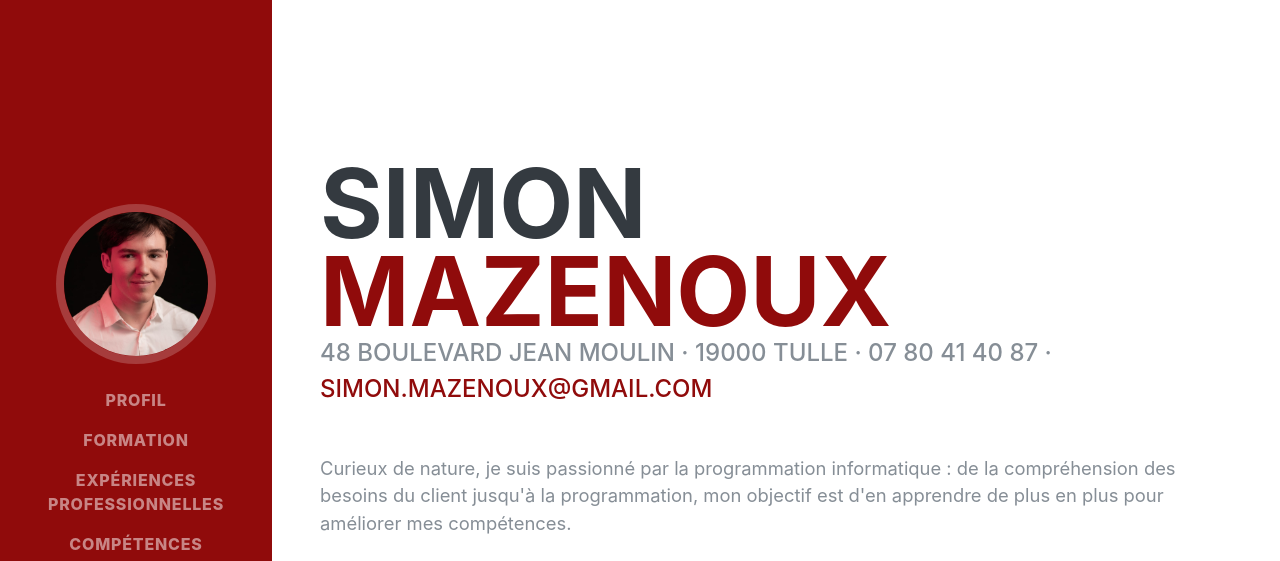
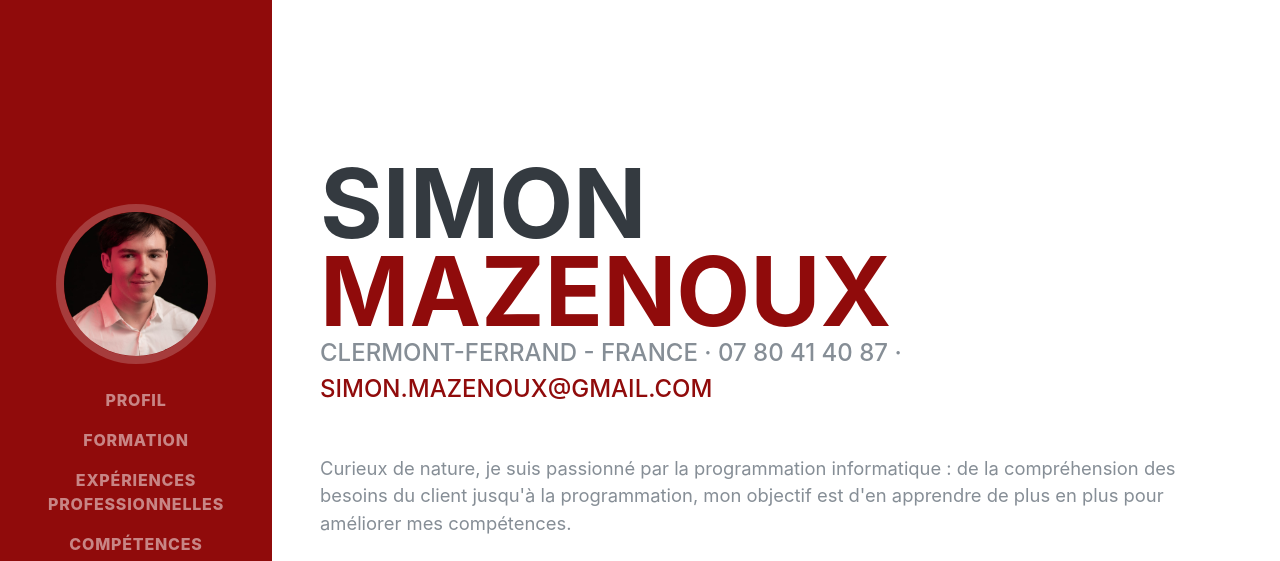
Before and after one commit to simon-mazenoux/Portfolio, a plain HTML site: page gui.html in a window 1280 px wide. Shown: the top 561 px of the page. Drawn offline with Linux system fonts and the light colour scheme; a web font is replaced by a local one.

Commit message:
Changement adresse gui.html

```diff
--- a/gui.html
+++ b/gui.html
@@ -61,7 +61,7 @@
         <h1 class="mb-0">Simon
           <span class="text-primary">Mazenoux</span>
         </h1>
-        <div class="subheading mb-5">48 boulevard Jean Moulin · 19000 Tulle · 07 80 41 40 87 ·
+        <div class="subheading mb-5">Clermont-Ferrand - France · 07 80 41 40 87 ·
           <a href="mailto:name@email.com">simon.mazenoux@gmail.com</a>
         </div>
         <p class="lead mb-5">Curieux de nature, je suis passionné par la programmation informatique : de la compréhension des besoins du client jusqu'à la programmation, mon objectif est d'en apprendre de plus en plus pour améliorer mes compétences.</p>
```
